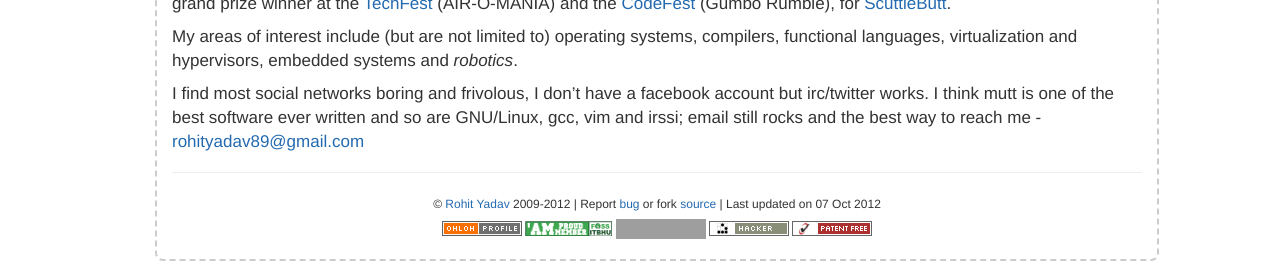
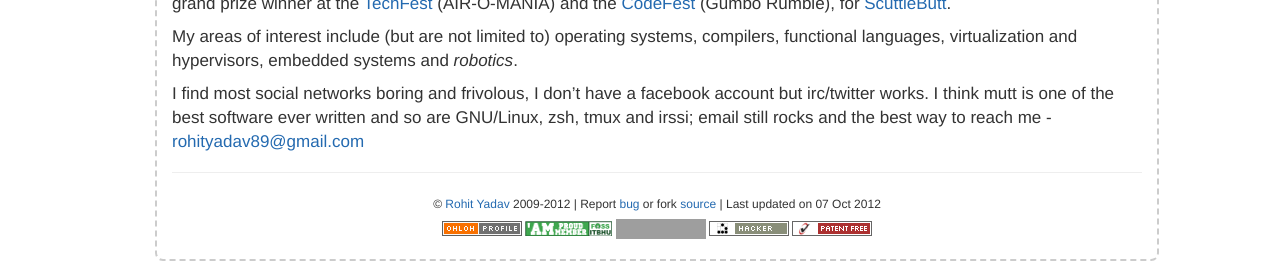
Before and after one commit to rohityadavcloud/rohityadavcloud.github.io, a Jekyll site: the page built from about.markdown, in a window 1280 px wide. Shown: the part 632-910 px from the top of the page. Built offline with Jekyll 4.4.1, drawn with Linux system fonts in a browser that asks for light colours; Markdown is read by kramdown in place of the engine named in the settings; comment, search, counter and statistics services are not loaded; grey boxes are pictures that could not be loaded.

Commit message:
remove gcc

```diff
--- a/about.markdown
+++ b/about.markdown
@@ -18,7 +18,7 @@ In the past I was; [GSoC] student for [VideoLAN][yt-vlmc-wiki] and my [project][
 
 My areas of interest include (but are not limited to) operating systems, compilers, functional languages, virtualization and hypervisors, embedded systems and _robotics_.
 
-I find most social networks boring and frivolous, I don't have a facebook account but irc/twitter works. I think mutt is one of the best software ever written and so are GNU/Linux, gcc, vim and irssi; email still rocks and the best way to reach me - <rohityadav89@gmail.com>
+I find most social networks boring and frivolous, I don't have a facebook account but irc/twitter works. I think mutt is one of the best software ever written and so are GNU/Linux, zsh, tmux and irssi; email still rocks and the best way to reach me - <rohityadav89@gmail.com>
 
 [Namaste]: http://en.wikipedia.org/wiki/Namaste
 [devnagari]: http://en.wikipedia.org/wiki/Devan%C4%81gar%C4%AB
```
